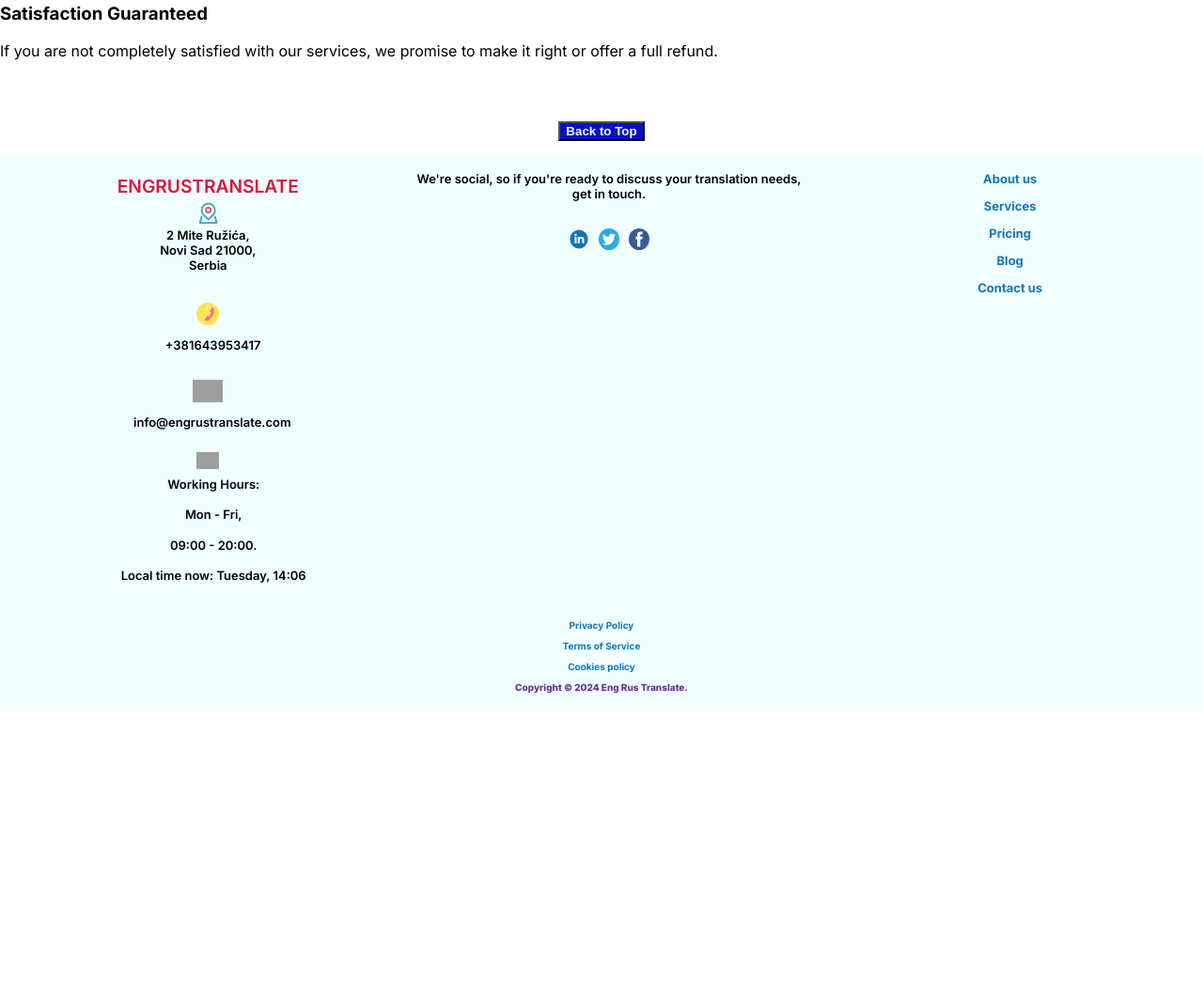
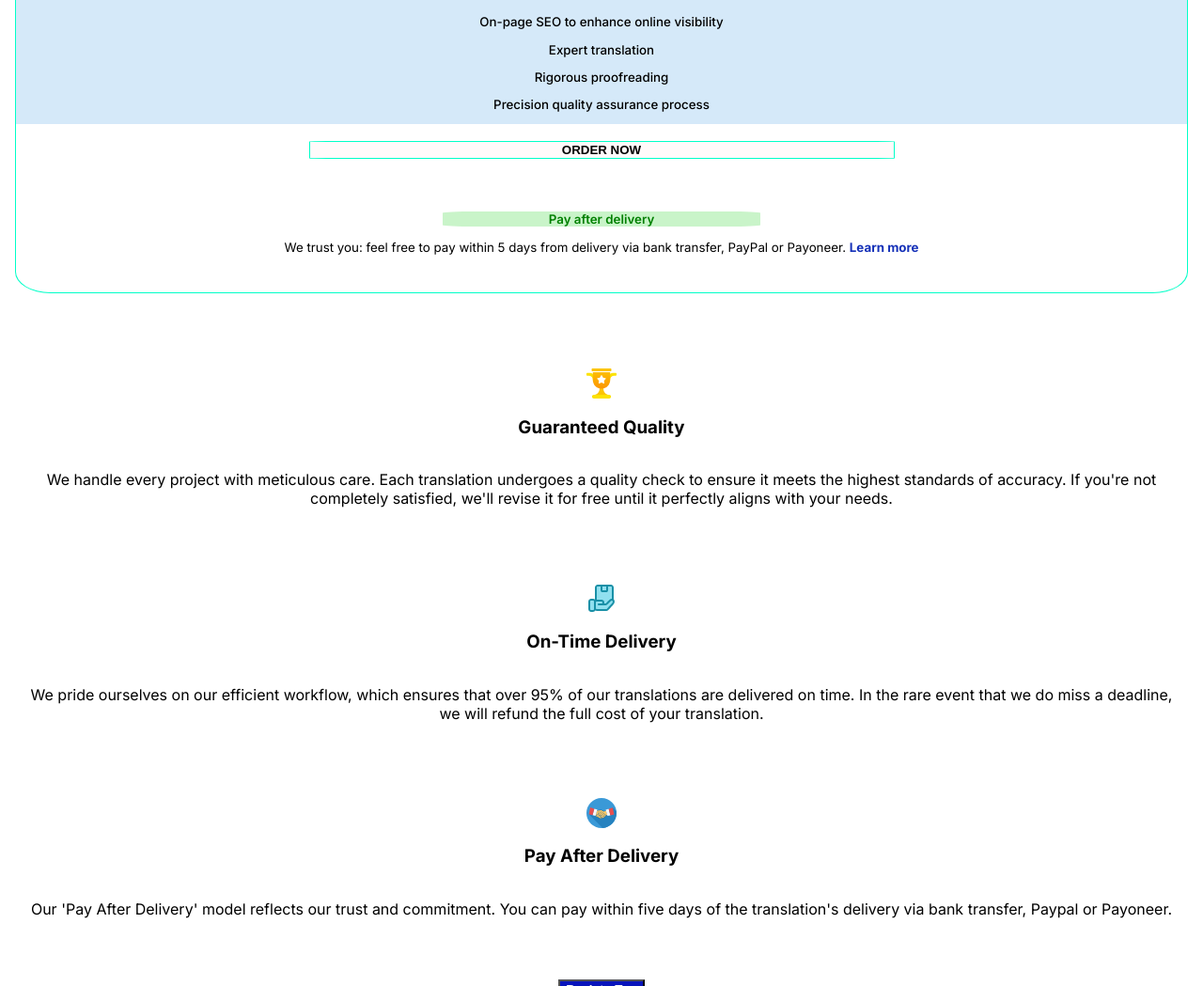
Before and after one commit to GitHubPaulPP/transl_com, an Astro site: page /pricing in a window 1280 px wide. Shown: the part 2624-3673 px from the top of the page at 94% size. Before the commit the page ends 3381 px from the top, so only its background shows below. Built offline with nearby package versions, Linux system fonts and the light colour scheme; Astro itself is replaced by a stand-in of ours; grey boxes are pictures that could not be loaded.

Commit message:
added to price page

```diff
--- a/src/pages/pricing.astro
+++ b/src/pages/pricing.astro
@@ -46,6 +46,15 @@ const description =
                 <div class="cta-b1">
                     <button class="cta-button1">ORDER NOW</button>
                 </div>
+
+                <div class="after-delivery">
+                    <p class="pay">Pay after delivery</p>
+                    <p>
+                        We trust you: feel free to pay within 5 days from
+                        delivery via bank transfer, PayPal or Payoneer.
+                        <a href="">Learn more</a>
+                    </p>
+                </div>
             </section>
 
             <section class="pricing-tier2">
@@ -84,6 +93,14 @@ const description =
                 <div class="cta-b2">
                     <button class="cta-button2">ORDER NOW</button>
                 </div>
+                <div class="after-delivery">
+                    <p class="pay">Pay after delivery</p>
+                    <p>
+                        We trust you: feel free to pay within 5 days from
+                        delivery via bank transfer, PayPal or Payoneer.
+                        <a href="">Learn more</a>
+                    </p>
+                </div>
             </section>
 
             <section class="pricing-tier3">
@@ -113,21 +130,59 @@ const description =
                 <div class="cta-b3">
                     <button class="cta-button3">ORDER NOW</button>
                 </div>
+
+                <div class="after-delivery">
+                    <p class="pay">Pay after delivery</p>
+                    <p>
+                        We trust you: feel free to pay within 5 days from
+                        delivery via bank transfer, PayPal or Payoneer.
+                        <a href="">Learn more</a>
+                    </p>
+                </div>
             </section>
         </main>
 
         <aside>
-            <!-- Satisfaction Guarantee -->
-            <h3>Satisfaction Guaranteed</h3>
-            <p>
-                If you are not completely satisfied with our services, we
-                promise to make it right or offer a full refund.
-            </p>
+            <div class="satisf">
+                <img src="/cup.svg" alt="cup svg" />
+                <h3>Guaranteed Quality</h3>
+                <p>
+                    We handle every project with meticulous care. Each
+                    translation undergoes a quality check to ensure it meets the
+                    highest standards of accuracy. If you're not completely
+                    satisfied, we'll revise it for free until it perfectly
+                    aligns with your needs.
+                </p>
+            </div>
+
+            <div class="satisf">
+                <img src="/delivery.svg" alt="delivery svg" />
+                <h3>On-Time Delivery</h3>
+                <p>
+                    We pride ourselves on our efficient workflow, which ensures
+                    that over 95% of our translations are delivered on time. In
+                    the rare event that we do miss a deadline, we will refund
+                    the full cost of your translation.
+                </p>
+            </div>
+
+            <div class="satisf">
+                <img src="/handshake.svg" alt="handshake svg" />
+                <h3>Pay After Delivery</h3>
+                <p>
+                    Our 'Pay After Delivery' model reflects our trust and
+                    commitment. You can pay within five days of the
+                    translation's delivery via bank transfer, Paypal or
+                    Payoneer.
+                </p>
+            </div>
         </aside>
-        <form class="top" action="#top">
-            <button class="top1" type="submit">Back to Top</button>
-        </form>
     </div>
+
+
+    <form class="top" action="#top">
+        <button class="top1" type="submit">Back to Top</button>
+    </form>
 </BaseLayout>
 
 <style>
@@ -356,6 +411,41 @@ const description =
         border-radius: 3%;
     }
 
+    .after-delivery {
+        display: flex;
+        flex-flow: column;
+        align-items: center;
+        padding: 2em;
+        font-size: smaller;
+    }
+
+    .pay {
+        background-color: rgb(201, 244, 201);
+        color: green;
+        font-weight: 600;
+        width: 50%;
+        text-align: center;
+        border-radius: 10%;
+        margin-bottom: 0;
+    }
+
+    .satisf {
+       display: flex;
+       flex-flow:column;
+       align-items: center;
+       text-align: center;
+       padding: 2em;
+
+
+    }
+
+
+
+    img{
+        width: 2em;
+
+    }
+
     .top {
         text-align: center;
         margin: 1em;
```
Also changed, not shown: public/cup.svg (added), public/delivery.svg (added), public/handshake.svg (added).
